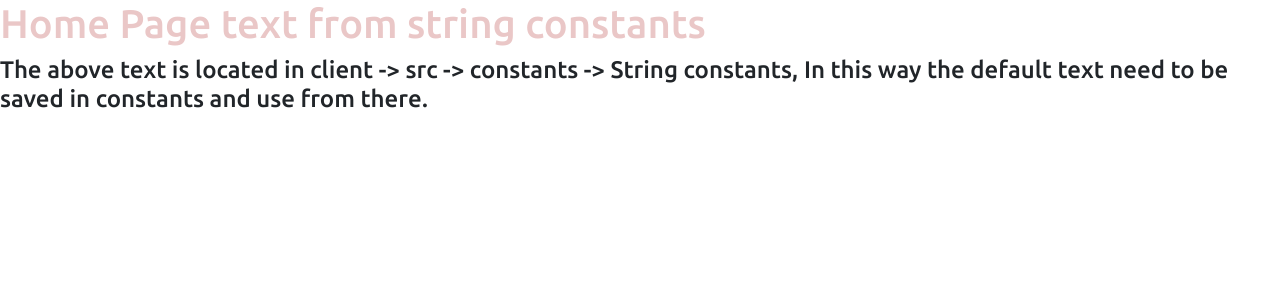
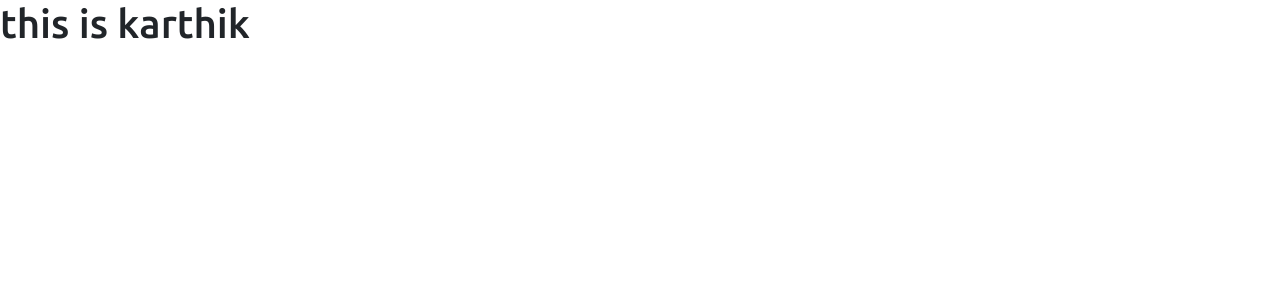
Before and after one commit to VOID0304/voidTravels, a React (Create React App) app in the folder client/: page /#/fantopdestinations in a window 1280 px wide. Before the commit this address led to /#/. Shown: the top 300 px of the page. Built offline with nearby package versions, Linux system fonts and the light colour scheme.

Commit message:
changes made

```diff
--- a/client/src/App.js
+++ b/client/src/App.js
@@ -7,7 +7,7 @@ import StateTourism from "./screens/StateTourism/stateTourism";
 import "bootstrap/dist/css/bootstrap.min.css";
 import "bootstrap/dist/js/bootstrap.bundle";
 import Flights from "./screens/appbar options/flights";
-
+import FanTopDestination from "./screens/fantopdestination/Fantopdestinations";
 const App=()=> {
   return (
     <>
@@ -17,6 +17,8 @@ const App=()=> {
         <Route path="*" element={<Navigate replace to={"/"}/>} />
         <Route path="/stateTourism" Component={StateTourism}/>
         <Route path="/flights" Component={Flights}/>
+        <Route path="/fantopdestinations" Component={FanTopDestination}/>
+
       </Routes>
       {/* <h4>{StringConstants.description_routes}</h4> */}
     </>
--- /dev/null
+++ b/client/src/screens/fantopdestination/Fantopdestinations.js
@@ -0,0 +1,13 @@
+import React from "react";
+
+
+
+
+
+const FanTopDestination = ()=>{
+  return (
+    <h1>this is karthik</h1>
+  );
+}
+
+export default FanTopDestination;
```
